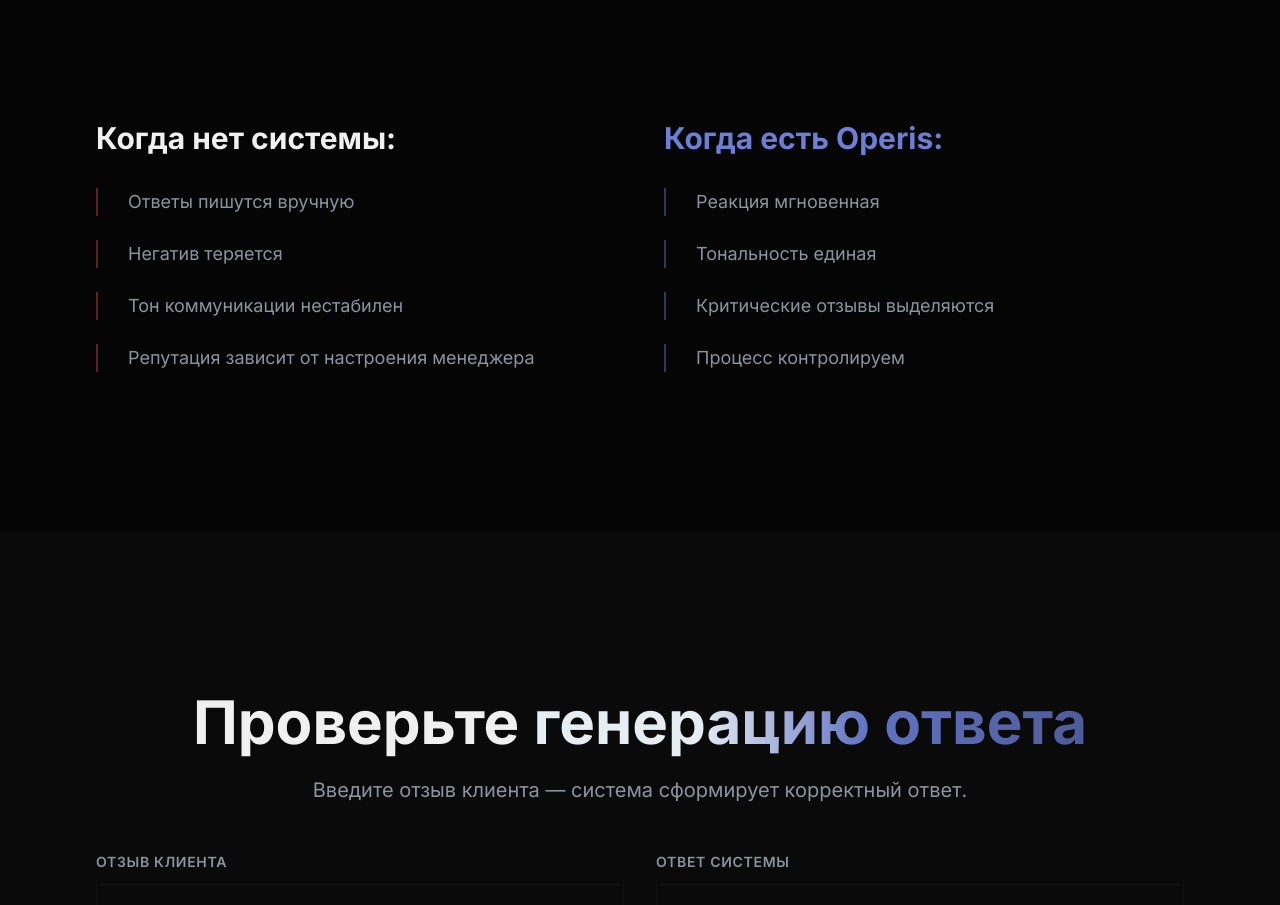
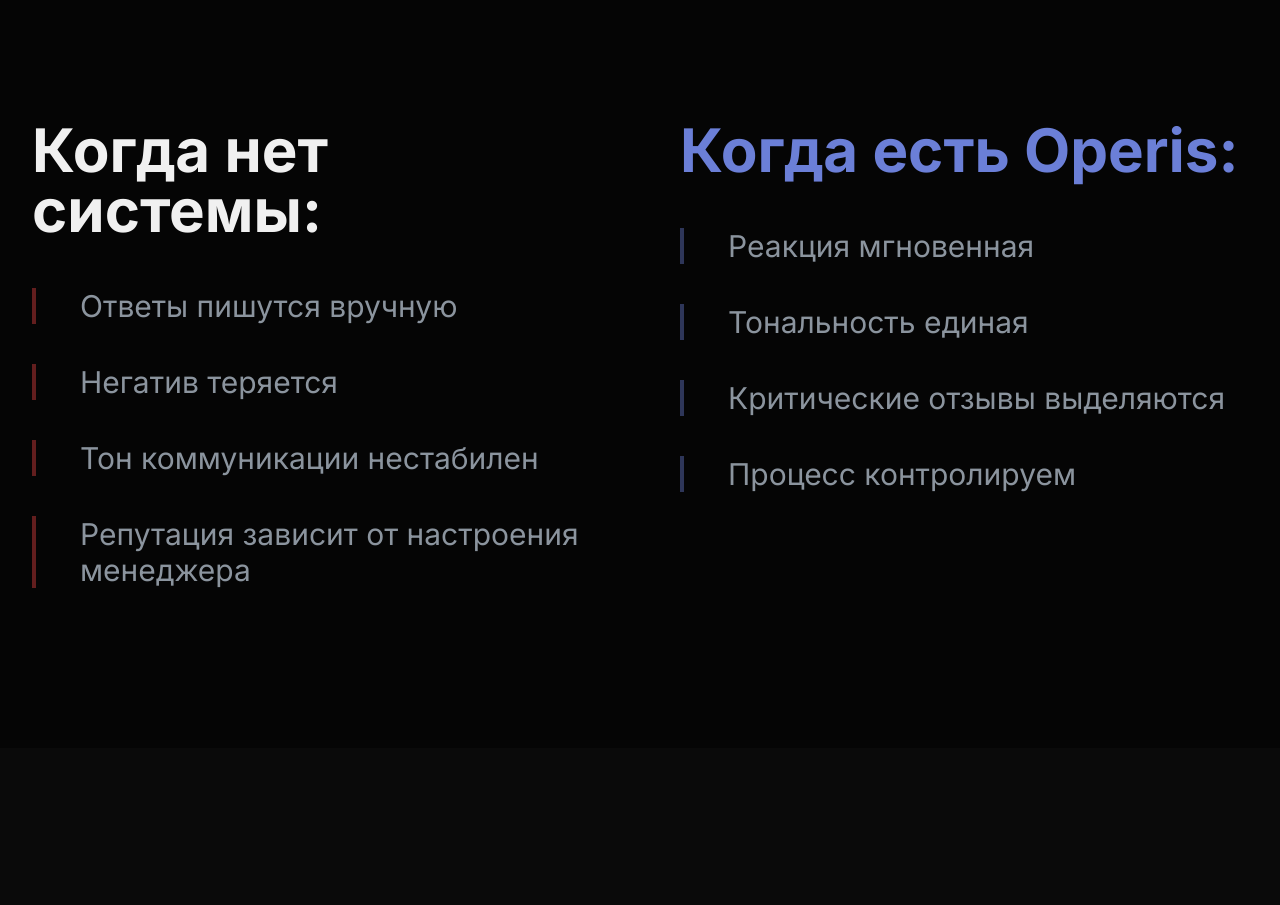
Before and after one commit to som1one/AI-Automation-, a React (Vite) app: page /reputation-control in a window 1280 px wide. Shown: the part 840-1745 px from the top of the page. Built offline with nearby package versions, Linux system fonts and the light colour scheme.

Commit message:
Increase sizes in comparison block on reputation control page

```diff
--- a/src/pages/ReputationControlPage.tsx
+++ b/src/pages/ReputationControlPage.tsx
@@ -139,8 +139,8 @@
 
         {/* 2. Проблемный блок */}
         <section className="section relative overflow-hidden" style={{ backgroundColor: '#050505' }}>
-          <div className="max-w-6xl mx-auto px-4 sm:px-6 lg:px-8">
-            <div className="grid grid-cols-1 md:grid-cols-2 gap-12">
+          <div className="max-w-7xl mx-auto px-4 sm:px-6 lg:px-8">
+            <div className="grid grid-cols-1 md:grid-cols-2 gap-16 md:gap-20">
               {/* Когда нет системы */}
               <motion.div
                 initial={{ opacity: 0, x: -20 }}
@@ -148,10 +148,10 @@
                 viewport={{ once: true }}
                 transition={{ duration: 0.6 }}
               >
-                <h3 className="text-2xl sm:text-3xl font-bold mb-8 text-foreground">
+                <h3 className="text-4xl sm:text-5xl md:text-6xl font-bold mb-12 text-foreground">
                   Когда нет системы:
                 </h3>
-                <div className="space-y-6">
+                <div className="space-y-10">
                   {problemsWithout.map((problem, index) => (
                     <motion.div
                       key={index}
@@ -159,10 +159,10 @@
                       whileInView={{ opacity: 1, x: 0 }}
                       viewport={{ once: true }}
                       transition={{ duration: 0.4, delay: index * 0.1 }}
-                      className="flex items-start gap-4 pl-8 relative"
+                      className="flex items-start gap-6 pl-12 relative"
                     >
-                      <div className="absolute left-0 top-0 bottom-0 w-0.5 bg-red-500/40" />
-                      <p className="text-lg text-foreground-secondary">{problem}</p>
+                      <div className="absolute left-0 top-0 bottom-0 w-1 bg-red-500/40" />
+                      <p className="text-xl sm:text-2xl md:text-3xl text-foreground-secondary leading-relaxed">{problem}</p>
                     </motion.div>
                   ))}
                 </div>
@@ -175,10 +175,10 @@
                 viewport={{ once: true }}
                 transition={{ duration: 0.6 }}
               >
-                <h3 className="text-2xl sm:text-3xl font-bold mb-8 text-primary">
+                <h3 className="text-4xl sm:text-5xl md:text-6xl font-bold mb-12 text-primary">
                   Когда есть Operis:
                 </h3>
-                <div className="space-y-6">
+                <div className="space-y-10">
                   {benefitsWith.map((benefit, index) => (
                     <motion.div
                       key={index}
@@ -186,10 +186,10 @@
                       whileInView={{ opacity: 1, x: 0 }}
                       viewport={{ once: true }}
                       transition={{ duration: 0.4, delay: index * 0.1 }}
-                      className="flex items-start gap-4 pl-8 relative"
+                      className="flex items-start gap-6 pl-12 relative"
                     >
-                      <div className="absolute left-0 top-0 bottom-0 w-0.5 bg-primary/40" />
-                      <p className="text-lg text-foreground-secondary">{benefit}</p>
+                      <div className="absolute left-0 top-0 bottom-0 w-1 bg-primary/40" />
+                      <p className="text-xl sm:text-2xl md:text-3xl text-foreground-secondary leading-relaxed">{benefit}</p>
                     </motion.div>
                   ))}
                 </div>
```
